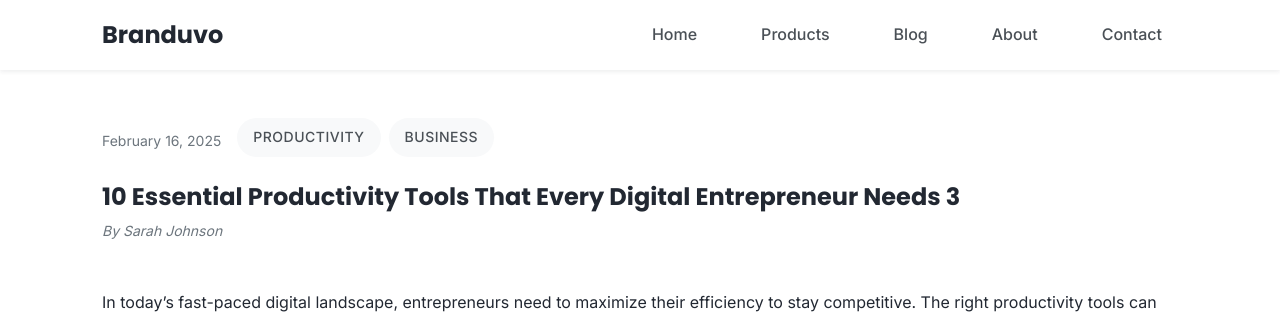
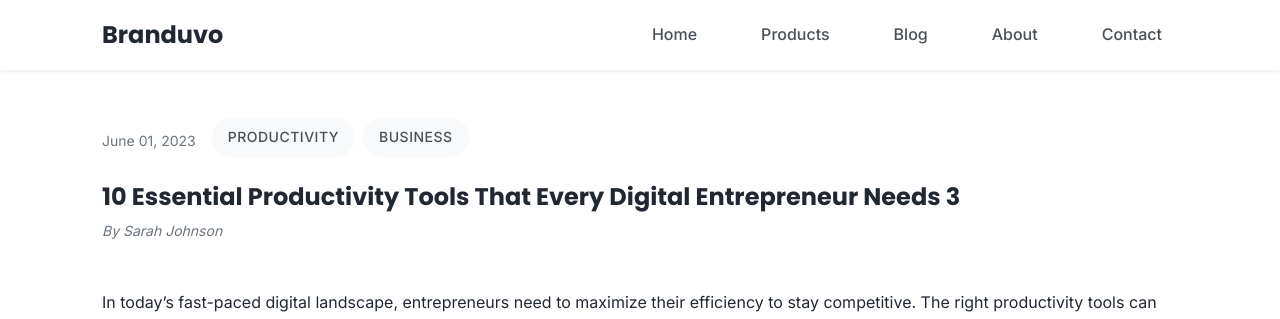
Before and after one commit to branduvo/branduvo.github.io, a Jekyll site: the page built from _posts/2023-06-01-top-productivity-tools.md, in a window 1280 px wide and 900 px high. Shown: the top 319 px of the window. Built offline with Jekyll 4.4.1, drawn with Linux system fonts in a browser that asks for light colours.

Commit message:
Update 2023-06-01-top-productivity-tools.md

```diff
--- a/_posts/2023-06-01-top-productivity-tools.md
+++ b/_posts/2023-06-01-top-productivity-tools.md
@@ -1,7 +1,6 @@
 ---
 layout: post
 title: "10 Essential Productivity Tools That Every Digital Entrepreneur Needs 3"
-date: 2025-02-16
 categories: [Productivity, Business]
 author: "Sarah Johnson"
 excerpt: "Discover the top productivity tools that can transform your workflow and help you get more done in less time."
```
